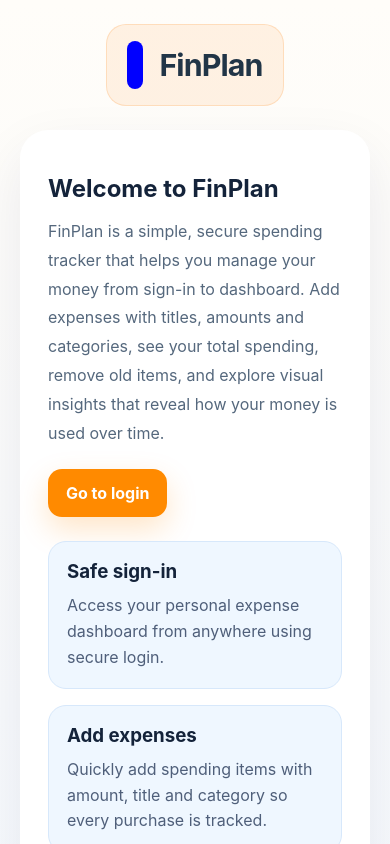
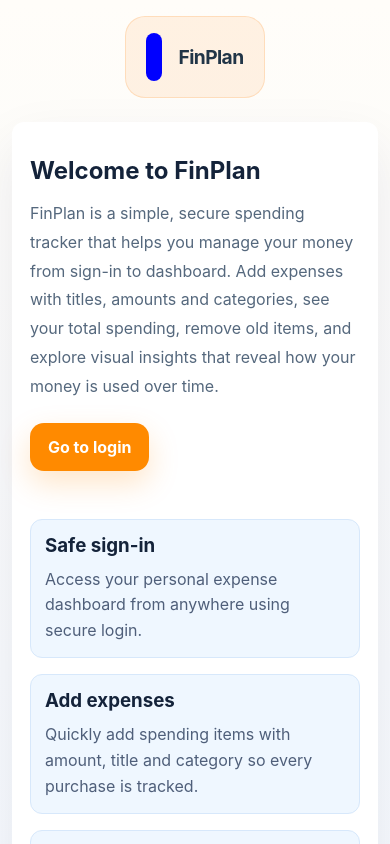
Before and after one commit to 1Enock/mod3project, a React (Vite) app in the folder my-app/: page / in a window 390 px wide. Shown: the top 844 px of the page. Built offline with nearby package versions, Linux system fonts and the light colour scheme; no server answers.

Commit message:
Fully responsive

```diff
--- a/my-app/src/App.css
+++ b/my-app/src/App.css
@@ -11,6 +11,11 @@ html,
   margin: 0;
   min-height: 100%;
   background: linear-gradient(180deg, #fffdf9 0%, #f1f7ff 100%);
+}
+
+/* prevent horizontal scroll when using full-bleed elements */
+html, body, #root {
+  overflow-x: hidden;
 }
 
 * {
@@ -81,6 +86,17 @@ input {
   border-radius: 28px;
   padding: 28px;
   box-shadow: 0 22px 55px rgba(7, 26, 75, 0.08);
+}
+
+/* Make the home page card span the full viewport width (full-bleed) */
+.page-card.home-page {
+  position: center;
+  left: 50%;
+  right: 50%;
+  width: 100%;
+  max-width: full;
+  border-radius: 0;
+  padding: 40px 28px;
 }
 
 .page-card h2,
@@ -302,6 +318,11 @@ button.secondary {
 
 .home-page {
   text-align: left;
+  min-height: 100vh;
+  display: grid;
+  grid-template-rows: auto 1fr;
+  gap: 24px;
+  box-sizing: border-box;
 }
 
 .home-hero {
@@ -322,6 +343,8 @@ button.secondary {
   display: grid;
   grid-template-columns: repeat(3, minmax(0, 1fr));
   gap: 16px;
+  grid-auto-rows: 1fr;
+  align-content: stretch;
 }
 
 .feature-card {
@@ -329,6 +352,10 @@ button.secondary {
   border-radius: 18px;
   padding: 18px;
   border: 1px solid #d7e8fb;
+  height: 100%;
+  display: flex;
+  flex-direction: column;
+  justify-content: center;
 }
 
 .feature-card h3 {
@@ -345,3 +372,35 @@ button.secondary {
     grid-template-columns: 1fr;
   }
 }
+
+/* Mobile-specific tweaks to ensure full responsiveness */
+@media (max-width: 640px) {
+  .app-shell {
+    padding: 16px 12px 32px;
+  }
+
+  .brand-block h1 {
+    font-size: 1.2rem;
+  }
+
+  /* On small screens, don't use full-bleed card—use normal flow */
+  .page-card.home-page {
+    left: auto;
+    right: auto;
+    margin-left: 0;
+    margin-right: 0;
+    width: 100%;
+    max-width: 100%;
+    border-radius: 12px;
+    padding: 18px;
+  }
+
+  .home-hero p {
+    max-width: 100%;
+  }
+
+  .feature-card {
+    padding: 14px;
+    border-radius: 12px;
+  }
+}
```
